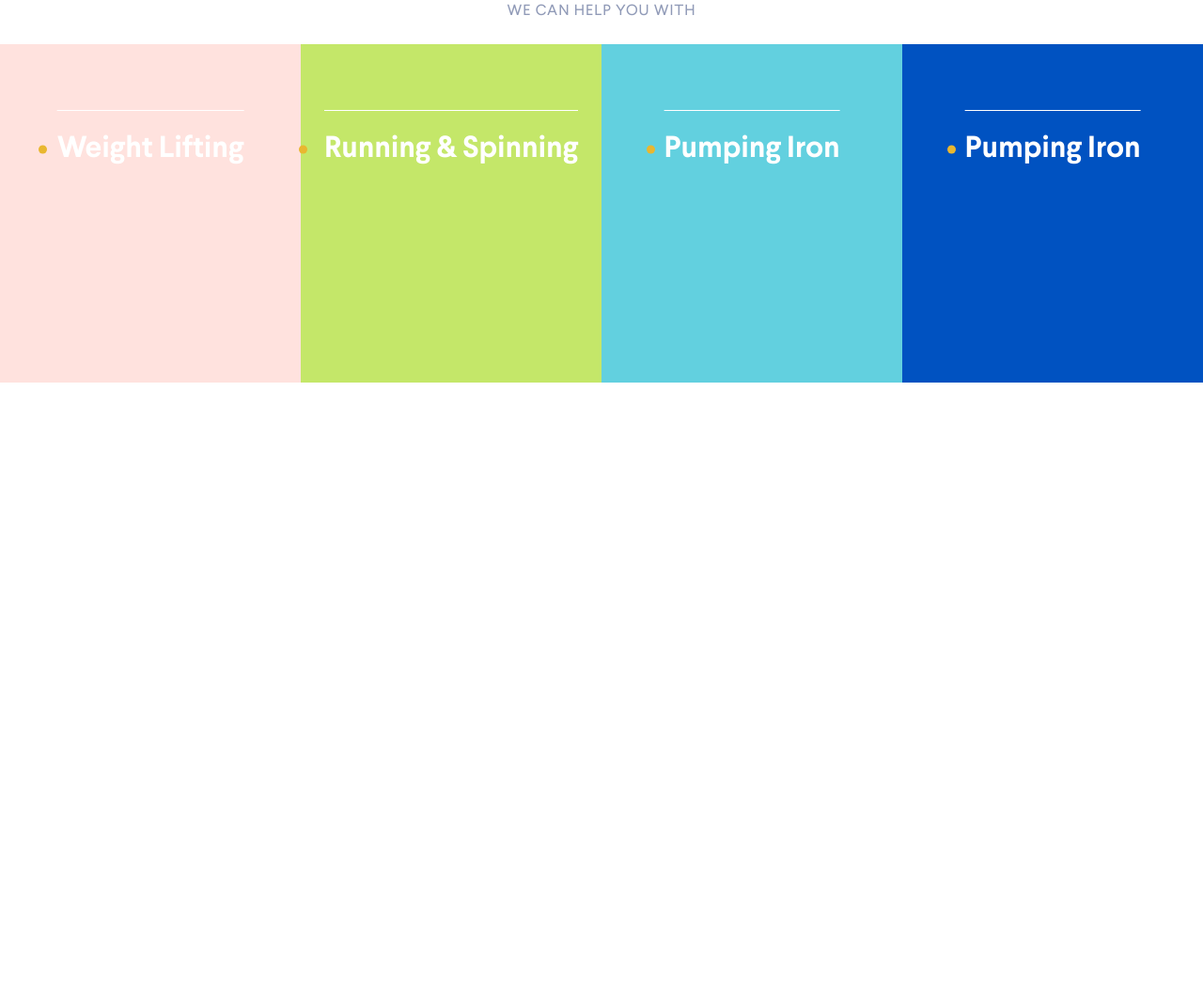
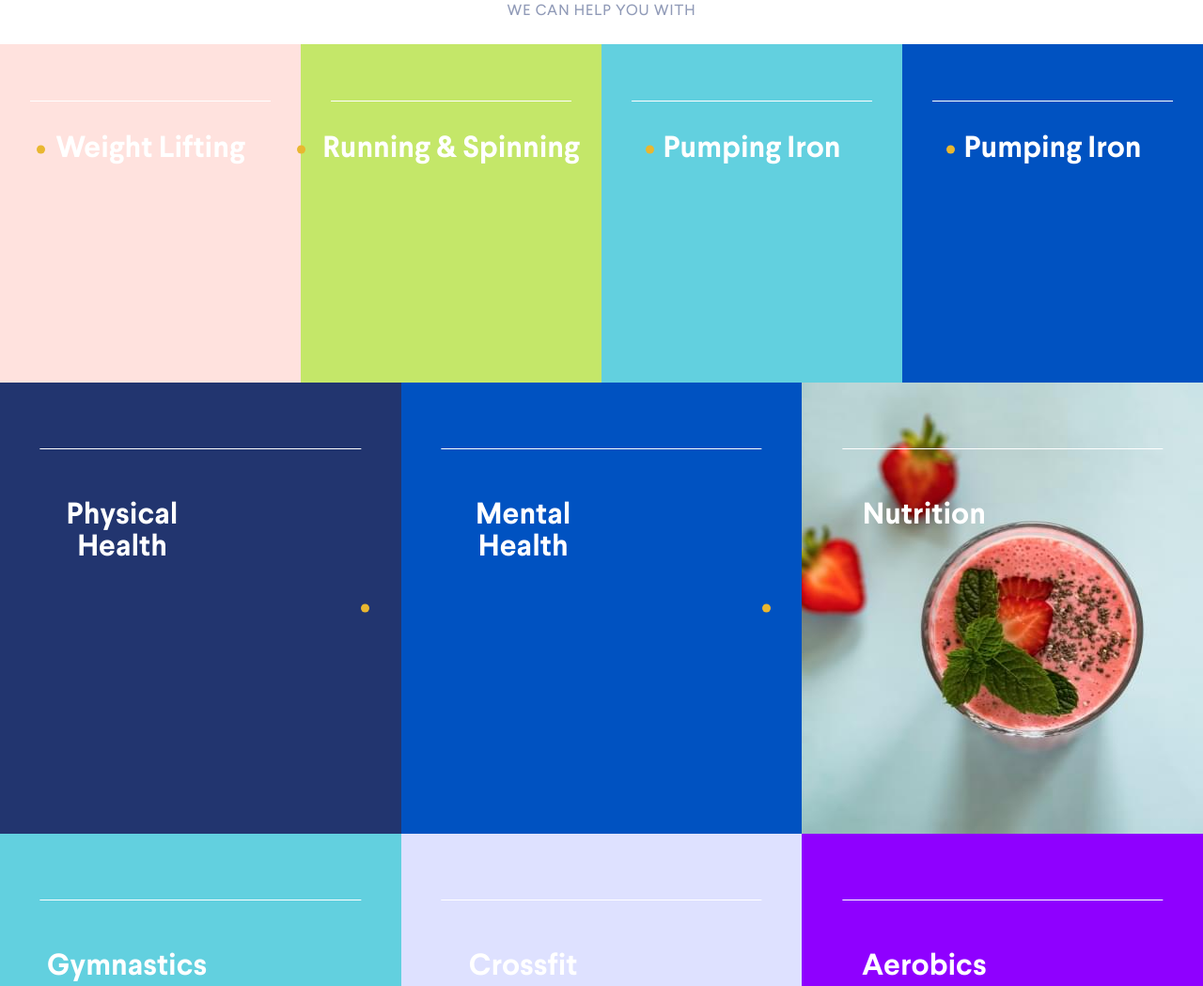
Before and after one commit to mates4352/Thrivetalk-project, a plain HTML site: page index.html in a window 1280 px wide. Shown: the part 1874-2923 px from the top of the page at 94% size. Before the commit the page ends 2541 px from the top, so only its background shows below. Drawn offline with Linux system fonts and the light colour scheme.

Commit message:
section category

```diff
--- a/css/index.css
+++ b/css/index.css
@@ -1,3 +1,5 @@
+@charset "UTF-8";
+
 /*-elements-*/
 
 .header__list.done,
@@ -346,6 +348,27 @@ sup {
   padding: 0 15px;
 }
 
+.title-two {
+  font-size: 32px;
+  line-height: 34px;
+  font-family: "LarsseitBold";
+  color: #fff;
+}
+
+.title-two::before {
+  content: "";
+  width: 9px;
+  height: 9px;
+  position: absolute;
+  top: 50%;
+  left: -10%;
+  -webkit-transform: translateY(-50%);
+  -ms-transform: translateY(-50%);
+  transform: translateY(-50%);
+  background-color: #E9B730;
+  border-radius: 50%;
+}
+
 .title {
   font-size: 36px;
   line-height: 27px;
@@ -577,6 +600,7 @@ sup {
   -ms-flex: 0 1 25%;
   flex: 0 1 25%;
   min-height: 360px;
+  position: relative;
   text-align: center;
 }
 
@@ -600,16 +624,14 @@ sup {
   display: inline-block;
   margin-top: 95px;
   position: relative;
-  font-size: 32px;
-  line-height: 34px;
 }
 
-.Sport_title::after {
+.Sport__column::after {
   content: "";
-  width: 100%;
+  width: 80%;
   height: 1px;
   position: absolute;
-  top: -25px;
+  top: 60px;
   left: 50%;
   -webkit-transform: translateX(-50%);
   -ms-transform: translateX(-50%);
@@ -617,18 +639,71 @@ sup {
   background-color: #fff;
 }
 
-.Sport_title::before {
+.Сategory {
+  grid-column: 1/span 8;
+}
+
+.Сategory__row {
+  display: -webkit-box;
+  display: -ms-flexbox;
+  display: flex;
+  -ms-flex-wrap: wrap;
+  flex-wrap: wrap;
+  -webkit-box-pack: center;
+  -ms-flex-pack: center;
+  justify-content: center;
+}
+
+.Сategory__column {
+  -webkit-box-flex: 0;
+  -ms-flex: 0 1 33.333%;
+  flex: 0 1 33.333%;
+  min-height: 480px;
+  position: relative;
+}
+
+.Сategory__column::after {
   content: "";
-  width: 9px;
-  height: 9px;
+  width: 80%;
+  height: 1px;
   position: absolute;
-  top: 50%;
-  left: -10%;
-  -webkit-transform: translateY(-50%);
-  -ms-transform: translateY(-50%);
-  transform: translateY(-50%);
-  background-color: #E9B730;
-  border-radius: 50%;
+  top: 70px;
+  left: 50%;
+  -webkit-transform: translateX(-50%);
+  -ms-transform: translateX(-50%);
+  transform: translateX(-50%);
+  background-color: #fff;
+}
+
+.Сategory__column:nth-of-type(1) {
+  background-color: #22356F;
+}
+
+.Сategory__column:nth-of-type(2) {
+  background-color: #0052C1;
+}
+
+.Сategory__column:nth-of-type(3) {
+  background-image: url("../../assets/images/Сategory/Nutrition.jpg") 100% 100%/cover no-repeat;
+}
+
+.Сategory__column:nth-of-type(4) {
+  background-color: #62D0DF;
+}
+
+.Сategory__column:nth-of-type(5) {
+  background-color: #DEE1FF;
+}
+
+.Сategory__column:nth-of-type(6) {
+  background-color: #8F00FF;
+}
+
+.Сategory__title {
+  margin-top: 125px;
+  max-width: 160px;
+  margin: 125px 0 0 50px;
+  text-align: center;
 }
 
 /*-footer-*/
@@ -636,6 +711,10 @@ sup {
 @supports (-webkit-appearance:none) {
   .header--bg {
     background: url("../assets/images/header/bg.webp")/73% 100% no-repeat;
+  }
+
+  .Сategory__column:nth-of-type(3) {
+    background-image: url("../../assets/images/Сategory/Nutrition.webp") 100% 100%/cover no-repeat;
   }
 }
 
--- a/index.html
+++ b/index.html
@@ -105,24 +105,52 @@
 	<div class="Sport__row">
 
 		<div class="Sport__column">
-			<h3 class="Sport_title title">Weight Lifting</h3>
+			<h3 class="Sport_title title-two">Weight Lifting</h3>
 		</div>
 
 		<div class="Sport__column">
-			<h3 class="Sport_title title">Running  & Spinning</h3>
+			<h3 class="Sport_title title-two">Running  & Spinning</h3>
 		</div>
 
 		<div class="Sport__column">
-			<h3 class="Sport_title title">Pumping Iron</h3>
+			<h3 class="Sport_title title-two">Pumping Iron</h3>
 		</div>
 
 		<div class="Sport__column">
-			<h3 class="Sport_title title">Pumping Iron</h3>
+			<h3 class="Sport_title title-two">Pumping Iron</h3>
 		</div>
 
 	</div>
 </di>
+		<section class="Сategory">
+	<div class="Сategory__row">
 
+		<div class="Сategory__column">
+			<h3 class="Сategory__title title-two">Physical Health</h3>
+		</div>
+
+		<div class="Сategory__column">
+			<h3 class="Сategory__title title-two">Mental Health</h3>
+		</div>
+
+		<div class="Сategory__column">
+			<h3 class="Сategory__title title-two">Nutrition</h3>
+		</div>
+
+		<div class="Сategory__column">
+			<h3 class="Сategory__title title-two">Gymnastics</h3>
+		</div>
+
+		<div class="Сategory__column">
+			<h3 class="Сategory__title title-two">Crossfit</h3>
+		</div>
+
+		<div class="Сategory__column">
+			<h3 class="Сategory__title title-two">Aerobics</h3>
+		</div>
+
+	</div>
+</section>
 
 
 
```
Also changed, not shown: index.min.html (+1 -1 lines), assets/images/Новая папка/Nutrition.jpg (added), assets/images/Новая папка/Nutrition.webp (added), assets/images/Новая папка/joanna-kosinska-340748.jpg (added), assets/images/Новая папка/joanna-kosinska-340748.webp (added), assets/images/Сategory/Nutrition.jpg (added), assets/images/Сategory/Nutrition.webp (added), css/index.min.css.
